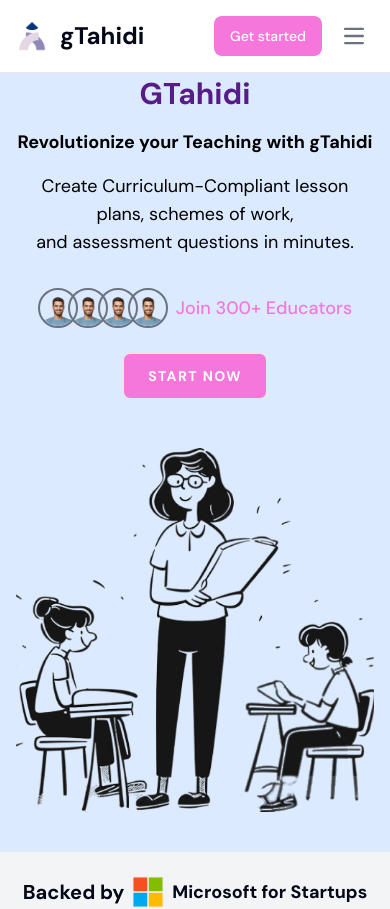
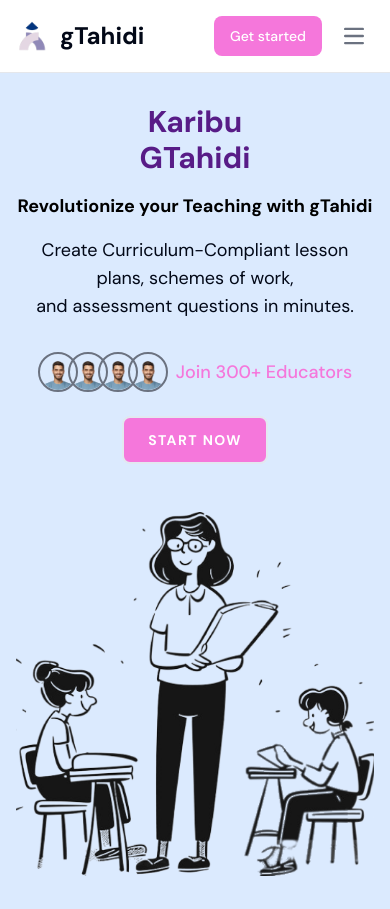
Before and after one commit to gTahidi/gTahidi-Beta, a Next.js app: page /educators in a window 390 px wide. Shown: the top 909 px of the page. Built offline with nearby package versions, Linux system fonts and the light colour scheme.

Commit message:
fixed_responsiveness

```diff
--- a/components/Welcome.tsx
+++ b/components/Welcome.tsx
@@ -9,16 +9,16 @@
 
 export const Welcome = () => {
   return (
-    <section className="bg-white p-4 md:p-12 dark:bg-gray-900 bg-[url('https://flowbite.s3.amazonaws.com/docs/jumbotron/hero-pattern.svg')] dark:bg-[url('https://flowbite.s3.amazonaws.com/docs/jumbotron/hero-pattern-dark.svg')]">
+    <section className="bg-white p-4 md:p-12 mt-16 md:mt-0 bg-[url('https://flowbite.s3.amazonaws.com/docs/jumbotron/hero-pattern.svg')] dark:bg-[url('https://flowbite.s3.amazonaws.com/docs/jumbotron/hero-pattern-dark.svg')]">
         <div className="py-8 px-4 mx-auto max-w-screen-xl text-center lg:py-16 z-10 relative">
-            <a href="#" className="inline-flex justify-between items-center py-1 px-1 pe-4 mb-7 text-sm text-gtahidiPink bg-blue-100 rounded-full dark:bg-blue-900 dark:text-blue-300 hover:bg-blue-200 dark:hover:bg-blue-800">
+            <a href="#" className="inline-flex justify-between items-center py-1 px-1 pe-4 mb-7 text-sm text-gtahidiPink bg-blue-100 rounded-full ">
                 <span className="text-xs bg-gtahidiPink rounded-full text-white px-4 py-1.5 me-3">New</span> <span className="text-sm font-medium">Uploading a lessonPlan was launched! See what's new</span>
                 <svg className="w-2.5 h-2.5 ms-2 rtl:rotate-180" aria-hidden="true" xmlns="http://www.w3.org/2000/svg" fill="none" viewBox="0 0 6 10">
                     <path stroke="currentColor" stroke-linecap="round" stroke-linejoin="round" stroke-width="2" d="m1 9 4-4-4-4"/>
                 </svg>
             </a>
-            <h1 className="mb-4 text-4xl font-extrabold tracking-tight leading-none text-gray-900 md:text-5xl lg:text-6xl dark:text-white">Empowering Future <p>Generations </p> </h1>
-            <p className="mb-8 text-sm font-normal text-gray-500 lg:text-xl sm:px-16 lg:px-48 dark:text-gray-200">Discover gTahidi AI's innovative learning solutions, all conveniently delivered<br/> through WhatsApp. We bring education to your fingertips ensuring an engaging and specialized learning experience.</p>
+            <h1 className="mb-4 text-4xl font-extrabold tracking-tight leading-none text-gray-900 md:text-5xl lg:text-6xl ">Empowering Future <p>Generations </p> </h1>
+            <p className="mb-8 text-sm font-normal text-gray-500 lg:text-xl sm:px-16 lg:px-48 ">Discover gTahidi AI's innovative learning solutions, all conveniently delivered<br/> through WhatsApp. We bring education to your fingertips ensuring an engaging and specialized learning experience.</p>
             <div className="flex flex-col space-y-4 md:space-y-0 md:flex-row md:space-x-8 items-center justify-center">
             <div className="w-full md:w-1/5 p-6 bg-white border border-gray-200 rounded-lg shadow dark:bg-gray-800 dark:border-gray-700 hover:bg-blue-100 dark:hover:bg-blue-900 transition duration-300 ease-in-out transform hover:shadow-xl hover:-translate-y-1">
             <div className="flex justify-center pb-5">
--- a/components/enterprise_hero.tsx
+++ b/components/enterprise_hero.tsx
@@ -6,7 +6,7 @@
 
 const LandingPage = () => {
   return (
-    <div className="flex justify-center items-center bg-blue-100 h-screen">
+    <div className="flex justify-center items-center bg-blue-100 h-screen mt-16 md:mt-0">
     <div className="container mx-auto px-4 mt-8 sm:mt-0 md:px-12 xl:px-24">
         <div className="grid grid-cols-1 md:grid-cols-2 gap-5 items-center">
           <div className="text-center md:text-left">
--- a/components/hero_educators.tsx
+++ b/components/hero_educators.tsx
@@ -5,16 +5,16 @@
 
 const Welcome = () => {
   return (
-    <div className="bg-blue-100">
+    <div className="bg-blue-100 mt-16 md:mt-0">
       <section className="container mx-auto py-10 px-4 md:py-20 md:px-20 flex flex-col lg:flex-row items-center justify-between">
         <div className="flex-1 text-center lg:text-left">
-          <h1 className="text-3xl md:text-6xl font-extrabold text-purple-900 capitalize">
+          <h1 className="text-3xl md:font-extrabold font-extrabold text-purple-900 capitalize " >
             karibu <br/> gTahidi
           </h1>
           <p className="mt-4 text-lg md:text-xl font-bold text-black">
             Revolutionize your Teaching with gTahidi
           </p>
-          <p className="mt-4 text-lg md:text-xl font-thin text-black">
+          <p className="mt-4 text-lg md:text-xl font-thin text-text-black">
             Create Curriculum-Compliant lesson plans, schemes of work, <br/>
             and assessment questions in minutes.
           </p>
```
